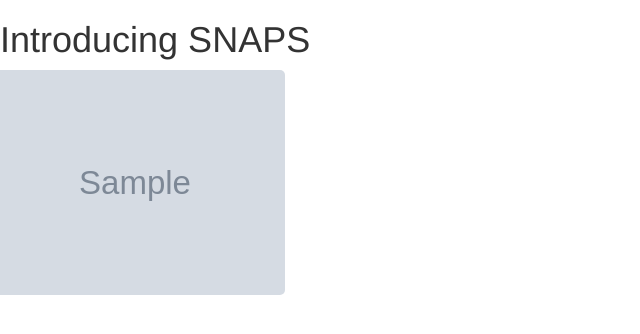
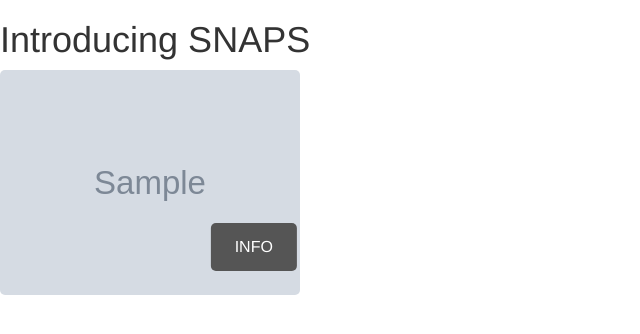
Before and after one commit to thuitafaith/My-gallery, a Django app: page / in a window 1280 px wide. Shown: the part 52-386 px from the top of the page, without its empty margins (0-640 px from the left). Run offline with Django 3.2, Linux system fonts and the light colour scheme; tables that the repository leaves empty hold one stand-in row (values such as "Sample post"); grey boxes marked "Sample" are stand-in pictures; some libraries are stand-ins or nearby versions.

Commit message:
created new file navbar.css

```diff
--- a/snaps/static/css/intro.css
+++ b/snaps/static/css/intro.css
@@ -77,3 +77,28 @@
         width: 100%;
     }
 }
+#butn {
+    position: relative;
+    width: 100%;
+    max-width: 400px;
+}
+
+#butn .btn {
+    position: absolute;
+    bottom: 0;
+    right:15%;
+    transform: translate(-50%, -50%);
+    -ms-transform: translate(-50%, -50%);
+    background-color: #555;
+    color: white;
+    font-size: 16px;
+    padding: 12px 24px;
+    border: none;
+    cursor: pointer;
+    border-radius: 5px;
+    text-align: center;
+}
+
+#butn .btn:hover {
+    background-color: black;
+}
--- a/snaps/templates/intro.html
+++ b/snaps/templates/intro.html
@@ -4,8 +4,14 @@
 {% block content %}
 <h1>Introducing SNAPS</h1>
 <div class="row">
+
 {% for img in images %}
+<div class="col-md-4 col-sm-12 col-xs-12 col-lg-4">
 <img src="{{img.image_link.url}}" class="img-responsive my_Img" alt="{{image.name}}" width="300" height ="200">
+
+<div id = 'butn'>
+<button class="btn btn-info btn-sm">INFO</button>
+</div>
   <div id="Modal_pic" class="modal">
 
   <!-- The Close Button -->
@@ -20,4 +26,5 @@
 </div>
 
 {% endfor %}
+</div>
 {% endblock %}
```
Also changed, not shown: snaps/static/css/navbar.css (added).
